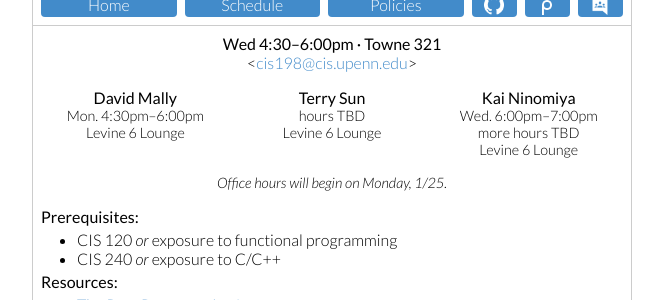
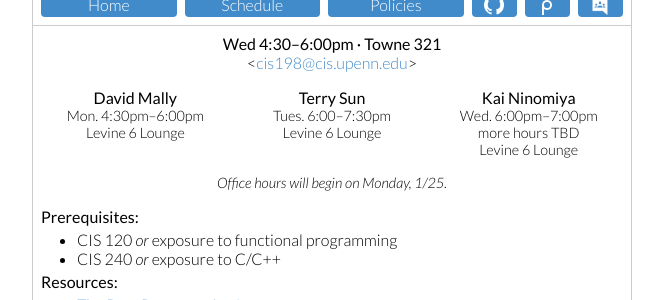
Before and after one commit to cis198-2016s/cis198-2016s.github.io, a Jekyll site: the page built from index.html, in a window 1280 px wide. Shown: the part 167-467 px from the top of the page, without its empty margins (308-971 px from the left). Built offline with Jekyll 4.4.1, drawn with Linux system fonts in a browser that asks for light colours.

Commit message:
Add Terry's OH.

```diff
--- a/index.html
+++ b/index.html
@@ -22,7 +22,7 @@ layout: default
   <div class="part ctr">
     <b>Terry Sun</b>
     <div class="small">
-      hours TBD
+      Tues. 6:00&ndash;7:30pm
       <br>
       Levine 6 Lounge
     </div>
```
